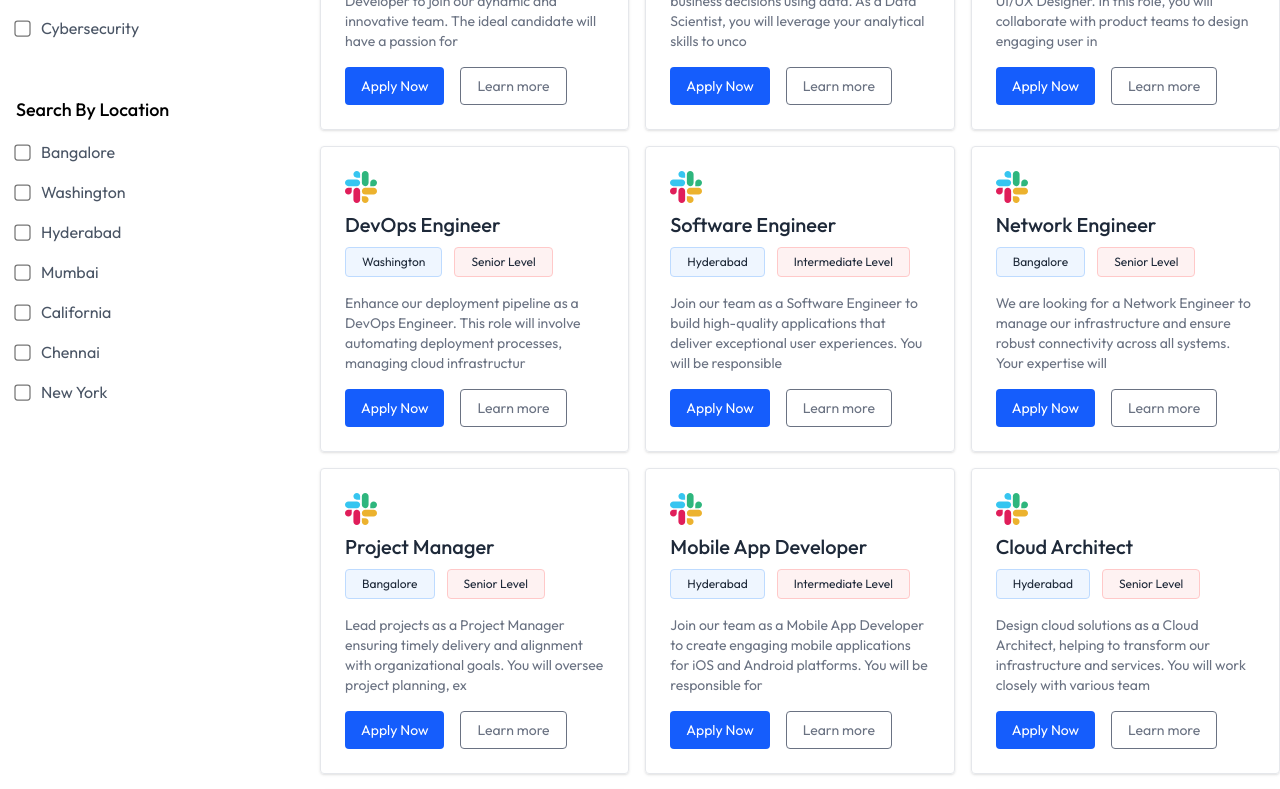
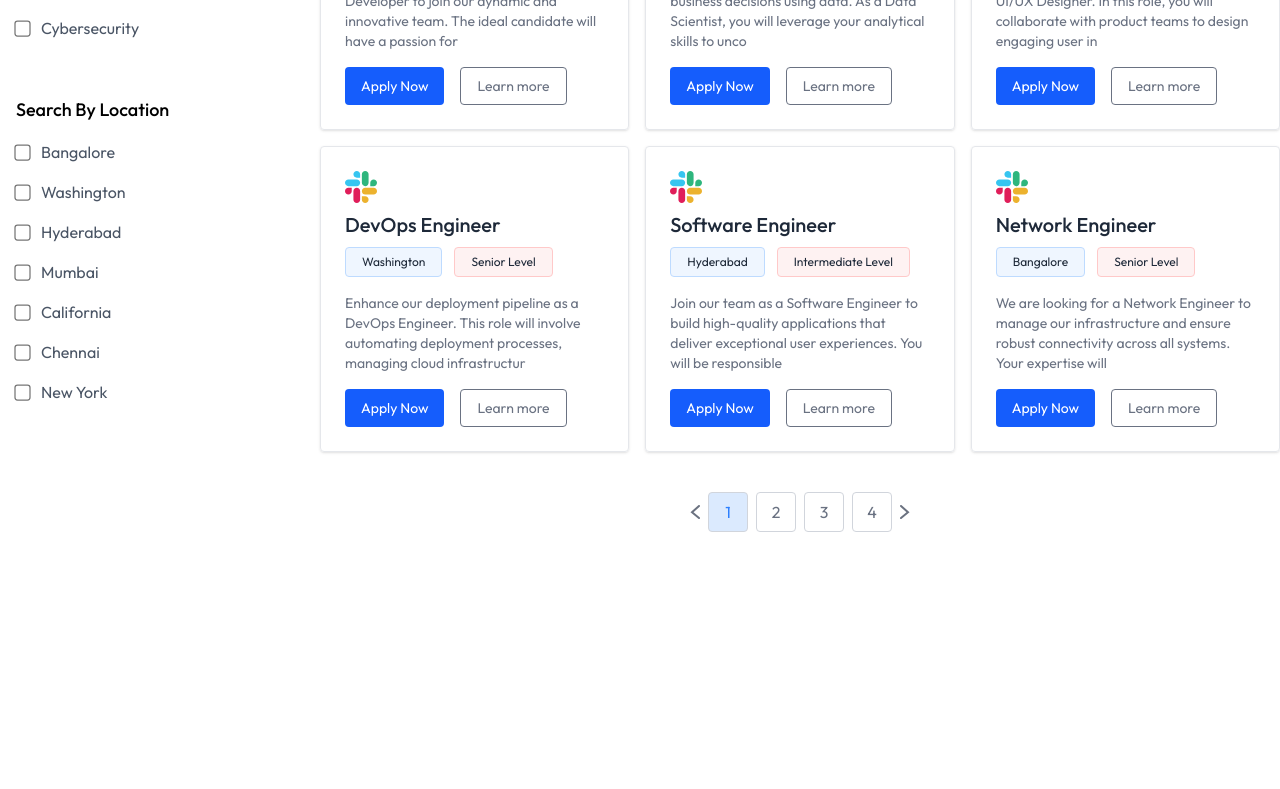
Before and after one commit to siddhant-097/Job-Portal, a React app in the folder client/: page / in a window 1280 px wide. Shown: the part 866-1655 px from the top of the page. After the commit the page ends 1430 px from the top, so only its background shows below. Built offline with nearby package versions, Linux system fonts and the light colour scheme; no server answers; the HTML template or start-up script is replaced by a standard one.

Commit message:
feat: added pagination

```diff
--- a/client/src/components/JobListing.jsx
+++ b/client/src/components/JobListing.jsx
@@ -9,8 +9,11 @@
 
     const [showFilter, setShowFilter] = useState(false)
 
+    const [currentPage, setCurrentPage] = useState(1)
+
     return (
         <div className="container 2xl:px-20 mx-auto flex flex-col lg:flex-row max-lg:space-y-8 py-8">
+
             {/* Sidebar */}
             <div className='w-full lg:w-1/4 bg-white px-4'>
                 {/* Search Filter from Hero Component */}
@@ -78,10 +81,28 @@
                 <h3 className='font-medium text-3xl py-2' id='job-list'> Latest Jobs </h3>
                 <p className='mb-8'>Get your desired job from top companies</p>
                 <div className='grid grid-cols-1 sm:grid-cols-2 xl:grid-cols-3 gap-4'>
-                    {jobs.map((job, index)=>(
+                    {jobs.slice((currentPage-1)*6, currentPage*6).map((job, index)=>(
                         <JobCard key={index} job={job} />
                     ))}
                 </div>
+
+                {/* Pagination */}
+                {jobs.length > 0 && (
+                    <div className='flex items-center justify-center space-x-2 mt-10'>
+                        <a href="#job-list">
+                            <img onClick={() => setCurrentPage(Math.max(currentPage-1),1)} src={assets.left_arrow_icon} alt="" />
+                        </a>
+                        {Array.from({ length: Math.ceil(jobs.length/6)}).map(( _ , index) => (
+                            <a href="#job-list">
+                                <button onClick={()=> setCurrentPage(index+1)}className={`w-10 h-10 flex items-center justify-center border border-gray-300 rounded ${currentPage === index + 1 ? 'bg-blue-100 text-blue-500' : 'text-gray-500'}`}>{index + 1}</button>
+                            </a>
+                        ))}
+                        <a href="#job-list">
+                            <img onClick={() => setCurrentPage(Math.min(currentPage+1, Math.ceil(JobLocations.length / 6)))} src={assets.right_arrow_icon} alt="" />
+                        </a>
+                    </div>
+                )
+                }
             </section>
         </div>
     )
```
